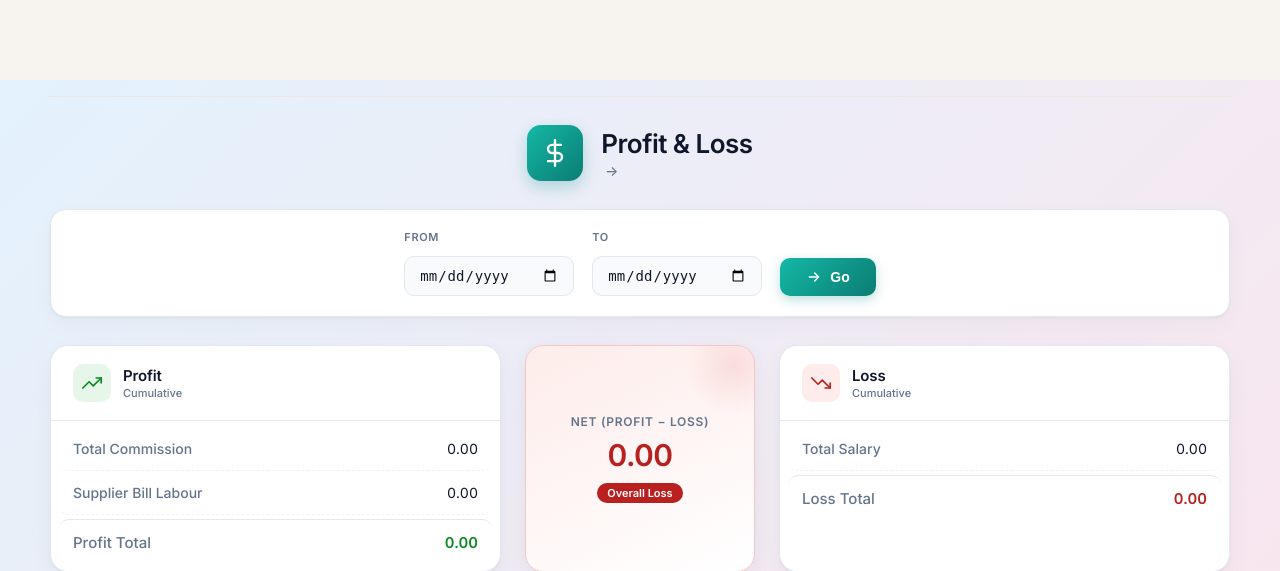
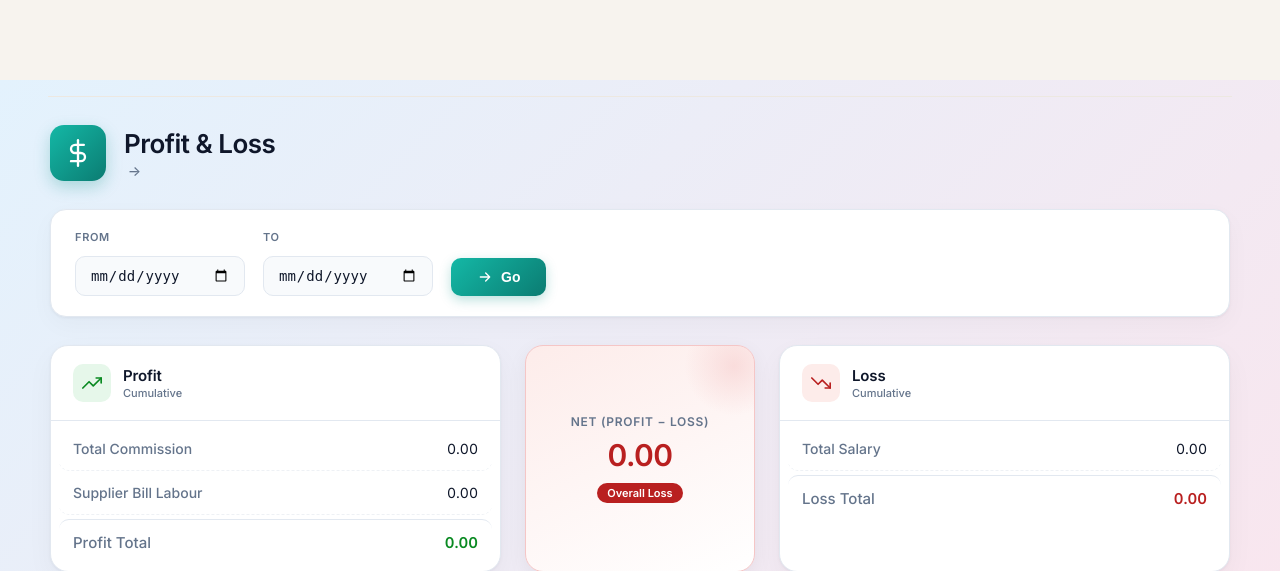
Before and after one commit to Anish-RS/commision-project-, a Flask app: template templates/profit_loss.html in a window 1280 px wide. Shown: the top 571 px of the page. Run offline with Flask 3, Linux system fonts and the light colour scheme; the template is opened without the code that fills it, so the values that code supplies are empty; some libraries are stand-ins or nearby versions.

Commit message:
Update profit_loss.html

```diff
--- a/templates/profit_loss.html
+++ b/templates/profit_loss.html
@@ -17,10 +17,8 @@
   .pl-header {
     display: flex;
     align-items: center;
-    justify-content: center;
     gap: 18px;
     margin: 4px 0 28px 0;
-    text-align: left;
   }
   .pl-header .icon-chip {
     width: 56px;
@@ -61,7 +59,6 @@
   .pl-controls form {
     display: flex;
     align-items: flex-end;
-    justify-content: center;
     gap: 18px;
     flex-wrap: wrap;
   }
```
